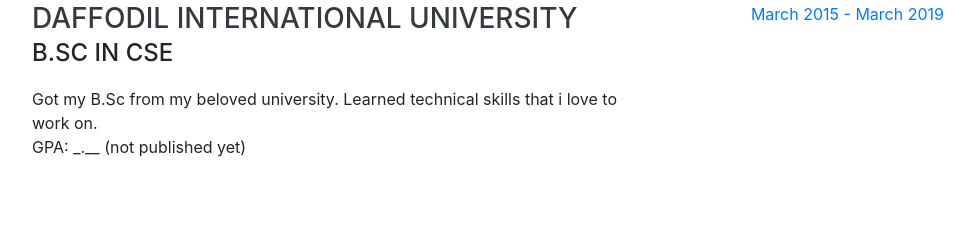
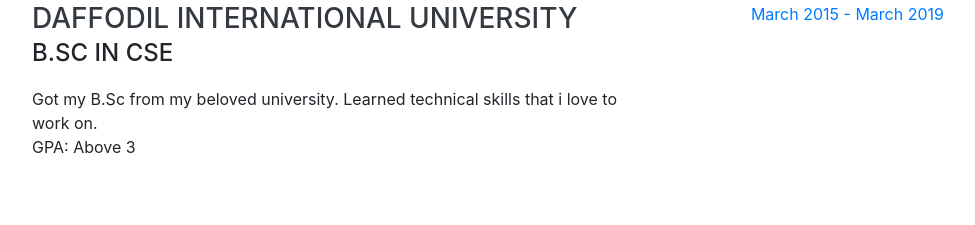
Before and after one commit to Talha5705/talhazubaer, a website with bundled scripts: page index.html in a window 1280 px wide. Shown: the part 3480-3705 px from the top of the page, without its empty margins (288-1263 px from the left). Built offline with nearby package versions, Linux system fonts and the light colour scheme; a web font is replaced by a local one.

Commit message:
Update index.html

```diff
--- a/index.html
+++ b/index.html
@@ -203,7 +203,7 @@
 						<h3 class="mb-0">Daffodil International University</h3>
 						<div class="subheading mb-3">B.Sc in CSE</div>
 						<div>Got my B.Sc from my beloved university. Learned technical skills that i love to work on.  </div>
-						<p>GPA: _.__ (not published yet)</p>
+						<p>GPA: Above 3</p>
 					</div>
 					<div class="resume-date text-md-right">
 						<span class="text-primary">March 2015 - March 2019</span>
```
